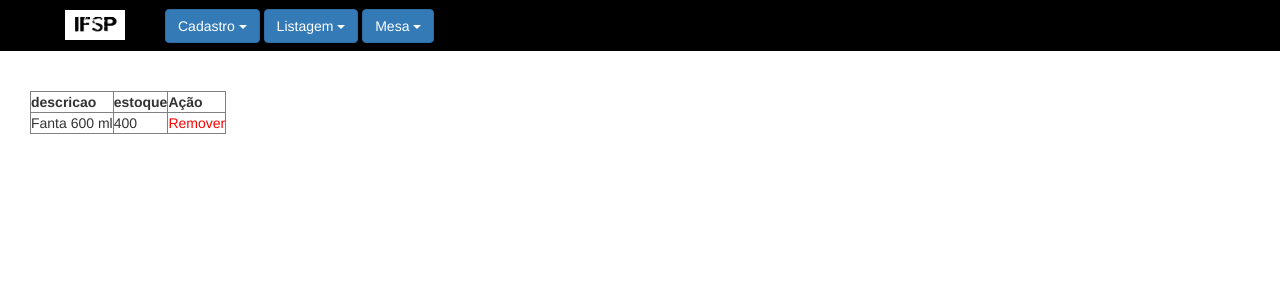
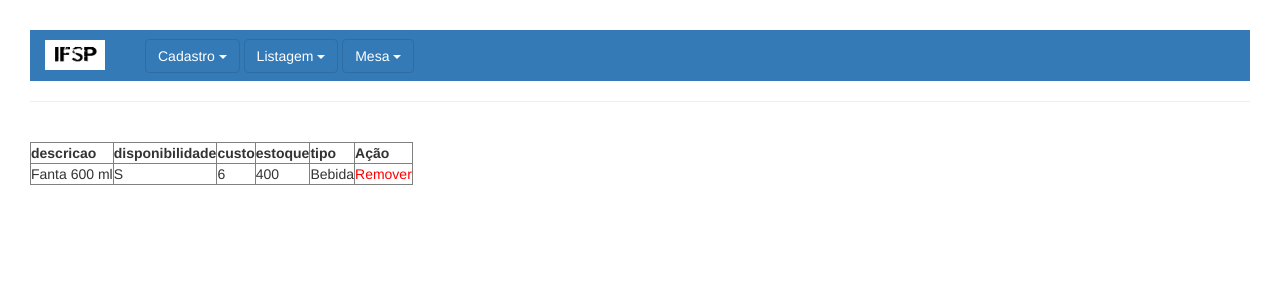
Before and after one commit to vinicius-nascimento98/Projeto_Restaurante, a PHP site: page /Listar_Bebida.php in a window 1280 px wide. Shown: the top 300 px of the page. Run offline with PHP 8.4, Linux system fonts and the light colour scheme; data comes from the database, SQL or seed files in the repository.

Commit message:
Resolvido problema do listar vinho(corrigida view vinho), criada view ingrediente e correção de bootstrap

```diff
--- a/Cabecalho/Cabecalho.php
+++ b/Cabecalho/Cabecalho.php
@@ -23,7 +23,7 @@ header('Content-Type: text/html; charset=utf-8');
 	</head>
 
 	<body>
-		<nav class="navbar navbar-outro navbar-fixed-top">
+		<nav class="navbar navbar-dark bg-primary navbar-static-top">
 			<div class="container">
 				<div class="navbar-header">
 					<button type="button" id="button-responsivo" class="navbar-toggle collapsed" data-toggle="collapse" data-target="#menu">
@@ -32,7 +32,7 @@ header('Content-Type: text/html; charset=utf-8');
 						<span class="icon-bar" id="bar"></span>
 					</button>
 					<a href="Form_Atendente.php" class="navbar-brand logotipo">
-						<img src="imagens/ifsp.jpeg" alt="IFSP">
+						<img class="img-responsive pull-left" src="imagens/ifsp.jpeg" alt="IFSP">
 					</a>
 				</div>
 				<div class="collapse navbar-collapse" id="menu">
--- a/Class/Model/ClassIngrediente.php
+++ b/Class/Model/ClassIngrediente.php
@@ -9,7 +9,9 @@ class Ingrediente {
 
 	public function __construct($ingrediente){
 		$this->set_nome_ingrediente($ingrediente["nome_ingrediente"]);
-		$this->set_custo($ingrediente["custo"]);
+		if(isset($ingrediente["custo"])){
+			$this->set_custo($ingrediente["custo"]);
+		}
 		$this->set_estoque($ingrediente["estoque"]);
 		$this->set_unid($ingrediente["unid"]);
 		if(isset($ingrediente["id_ingrediente"])){
--- a/Class/Model/ClassItem.php
+++ b/Class/Model/ClassItem.php
@@ -10,15 +10,15 @@
 	public function __construct ($item){
 		$this->set_descricao($item['descricao']);
 
-		if(isset($d["disponibilidade"])){
+		if(isset($item["disponibilidade"])){
 			$this->set_disponibilidade($item['disponibilidade']);
 		}
 
-		if(isset($c["custo"])){
+		if(isset($item["custo"])){
 			$this->set_custo($item['custo']);
 		}
 
-		if(isset($i["id_item"])){
+		if(isset($item["id_item"])){
 			$this->set_id_item($item["id_item"]);
 		}
 
--- a/Class/Model/ClassVinho.php
+++ b/Class/Model/ClassVinho.php
@@ -5,7 +5,6 @@
 		protected $safra;
 		protected $tipo_uva;
 		protected $estoque;
-
 
 		public function __construct($vinho){
 			parent::__construct($vinho);
--- a/Javascripts/funcoes.js
+++ b/Javascripts/funcoes.js
@@ -49,6 +49,7 @@ function editar(nome_coluna, id, tabela, prefixo, td, linha){
 	var elemento = $(td);
 
 	var valor = $(elemento).text();
+
 	$(elemento).prop('onclick', null).off('click');
 
 	vetUnidade = ["kg", "l", "ml", "g", "un", "cx", "gl"];
@@ -85,4 +86,5 @@ function salvarEdicao(nome_coluna, id, tabela, prefixo, linha, valor){
 			});
 
 	$(td).append(valor);
+	$(td).onclick(editar);
 }
--- a/Listar_Bebida.php
+++ b/Listar_Bebida.php
@@ -6,7 +6,7 @@
     include("Class/View/ClassTable.php");
     include("Conexao.php");
 
-    $table = "vw_bebida_estoque";
+    $table = "vw_bebida";
 
     $b = new BD($conn);
 
--- a/Listar_Estoque.php
+++ b/Listar_Estoque.php
@@ -11,7 +11,7 @@
 
 	/* -----------------------------Ingrediente----------------------------------------------- */
     echo "<h3>Estoque Ingrediente</h3>" ;
-	$table = "ingrediente";
+	$table = "vw_ingrediente_estoque";
 
     $b = new BD($conn);
 
--- a/Listar_Vinho.php
+++ b/Listar_Vinho.php
@@ -2,6 +2,7 @@
 
 	include("Cabecalho/Cabecalho.php");
     include("Class/Control/ClassBD.php");
+	include("Class/Model/ClassItem.php");
     include("Class/Model/ClassVinho.php");
     include("Class/View/ClassTable.php");
 	include("Class/View/Form/ClassForm.php");
@@ -16,7 +17,7 @@
 	if($retorno_BD != null){
 		//criando vetor de objetos
 		foreach($retorno_BD as $v){
-			$vinho = new Vinho($v);
+			$vinho[] = new Vinho($v);
 		}
 
 		//criando vetor de cabecalho
--- a/Stylesheets/restaurante.css
+++ b/Stylesheets/restaurante.css
@@ -22,11 +22,6 @@ body{
 .logotipo img {
 	height: 30px;
 	width:	60px;
-}
-
-.navbar-outro{
-	background-color:#000;
-	color:#000;
 }
 
 a{
@@ -79,3 +74,7 @@ a{
 #button-responsivo {
 	color: #fff !important;
 }
+
+.container{
+	margin-left: 5px;
+}
```
Also changed, not shown: BD/ViewRestaurante.sql (+6 -2 lines).
